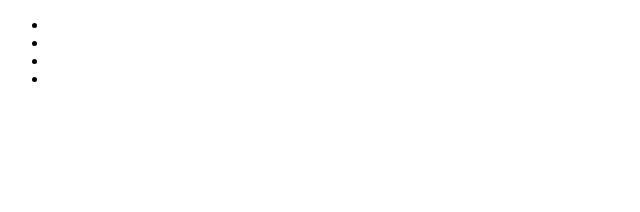
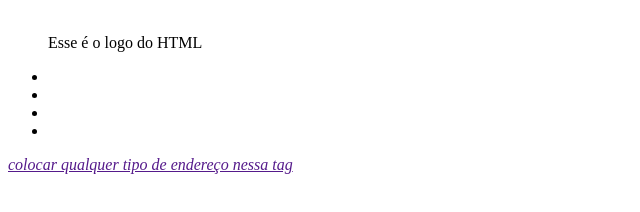
Before and after one commit to maiconrmonteiro/curso-dev-em-dobro, a plain HTML site: page index.html in a window 1280 px wide. Shown: the whole page, without its empty margins (0-640 px from the left). Drawn offline with Linux system fonts and the light colour scheme.

Commit message:
ultima de quinta

```diff
--- a/index.html
+++ b/index.html
@@ -8,6 +8,10 @@
 </head>
 <body>
     <header>
+        <figure>
+            <img src="" alt="">
+            <figcaption>Esse é o logo do HTML</figcaption>
+        </figure>
         <nav>
             <ul>
                 <li><a href=""></a></li>
@@ -18,7 +22,19 @@
         </nav>
     </header>
     <main>
-        <h1></h1>
+        <aside>
+
+
+
+        </aside>
+
+
+
     </main>
+    <footer>
+        <address>
+            <p>colocar qualquer tipo de endereço nessa tag</p>
+        </address>
+    </footer>
 </body>
 </html>
```
